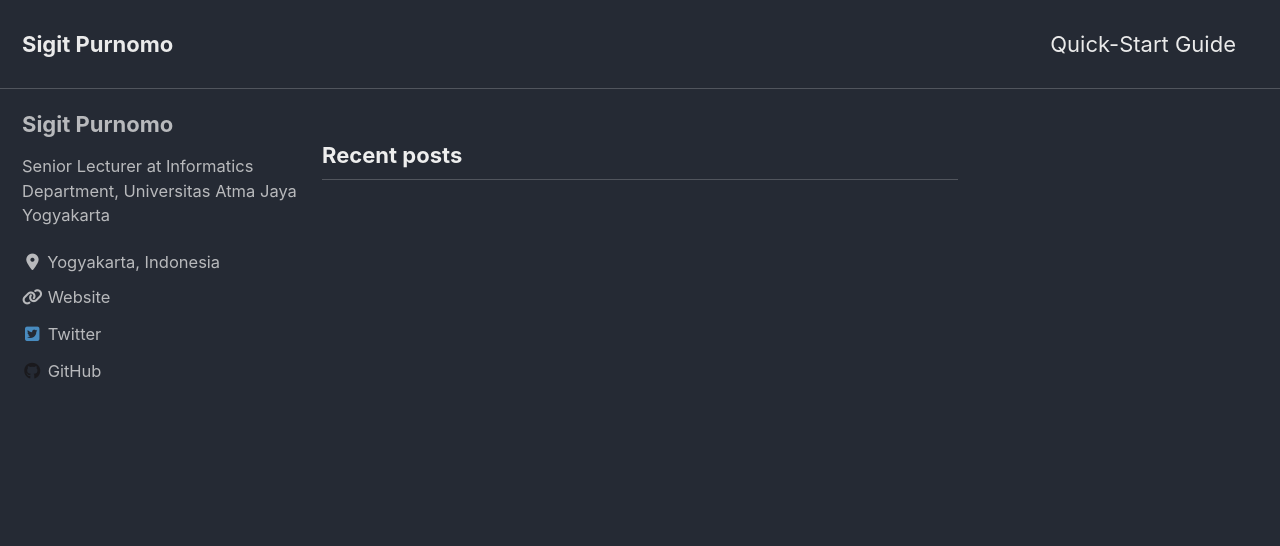
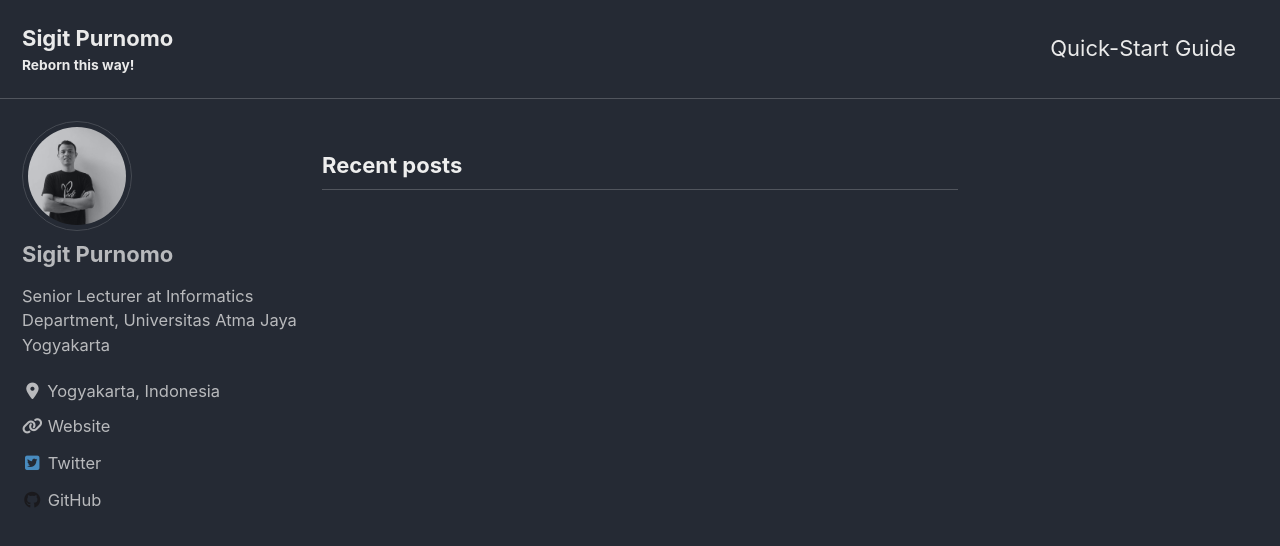
Before and after one commit to sigit-purnomo/sigit-purnomo.github.io, a Jekyll site: the page built from index.html, in a window 1280 px wide and 900 px high. Shown: the top 546 px of the window. Built offline with Jekyll 4.4.1, drawn with Linux system fonts in a browser that asks for light colours; cached includes are drawn as plain includes; nearby versions of some CDN libraries; the list of posts is cut into pages by our own code.

Commit message:
Update _config.yml

```diff
--- a/_config.yml
+++ b/_config.yml
@@ -17,13 +17,13 @@ minimal_mistakes_skin    : "dark" # "air", "aqua", "contrast", "dark", "dirt", "
 # Site Settings
 locale                   : "en-US"
 title                    : "Sigit Purnomo"
-title_separator          : "-"
-subtitle                 : # site tagline that appears below site title in masthead
+title_separator          : "|"
+subtitle                 : "Reborn this way!"
 name                     : "Sigit Purnomo"
 description              : "Reborn this way!"
 url                      : "https://sigit-purnomo.github.io"
 baseurl                  : # the subpath of your site, e.g. "/blog"
-repository               : # GitHub username/repo-name e.g. "mmistakes/minimal-mistakes"
+repository               : "sigit-purnomo/sigit-purnomo.github.io"
 teaser                   : # path of fallback teaser image, e.g. "/assets/images/500x300.png"
 logo                     : # path of logo image to display in the masthead, e.g. "/assets/images/88x88.png"
 masthead_title           : # overrides the website title displayed in the masthead, use " " for no title
@@ -94,7 +94,7 @@ analytics:
 # Site Author
 author:
   name             : "Sigit Purnomo"
-  avatar           : # path of avatar image, e.g. "/assets/images/bio-photo.jpg"
+  avatar           : "/assets/images/profile-picture.jpeg"
   bio              : "Senior Lecturer at Informatics Department, Universitas Atma Jaya Yogyakarta"
   location         : "Yogyakarta, Indonesia"
   email            :
```
